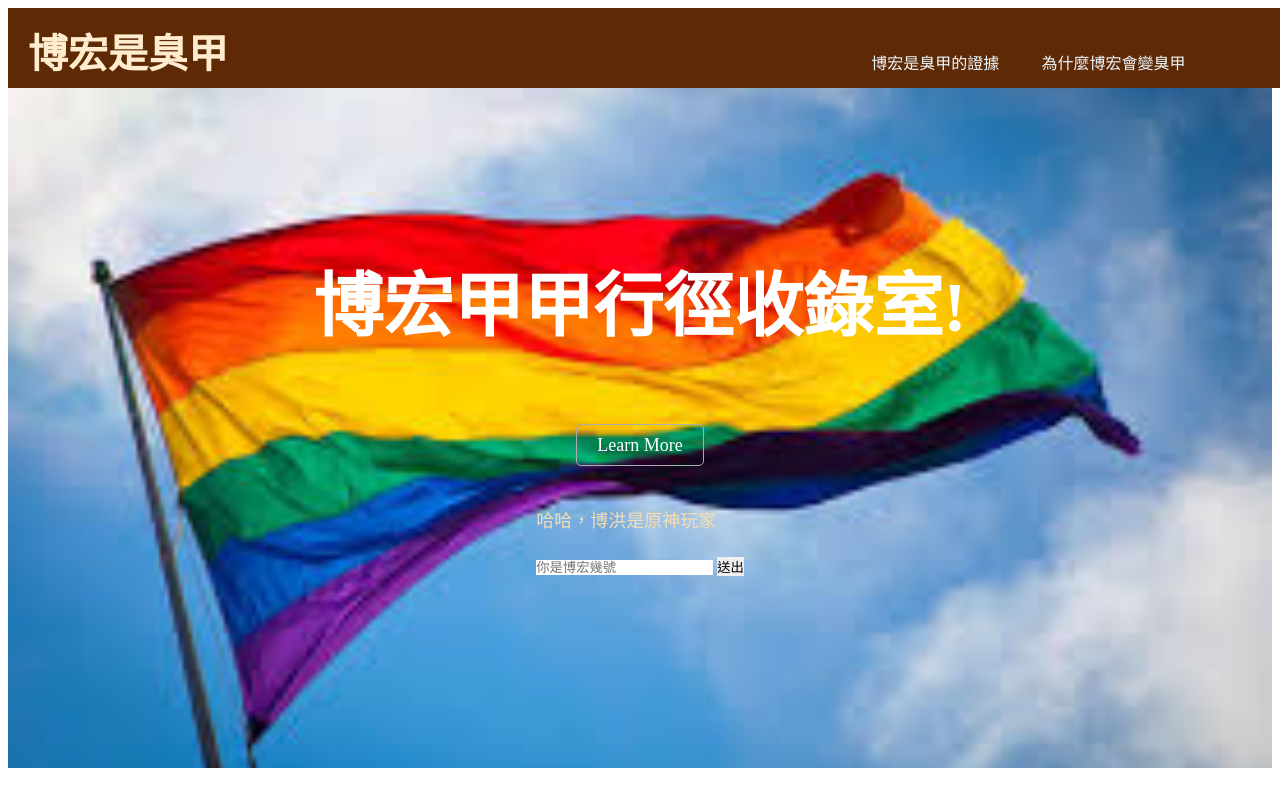
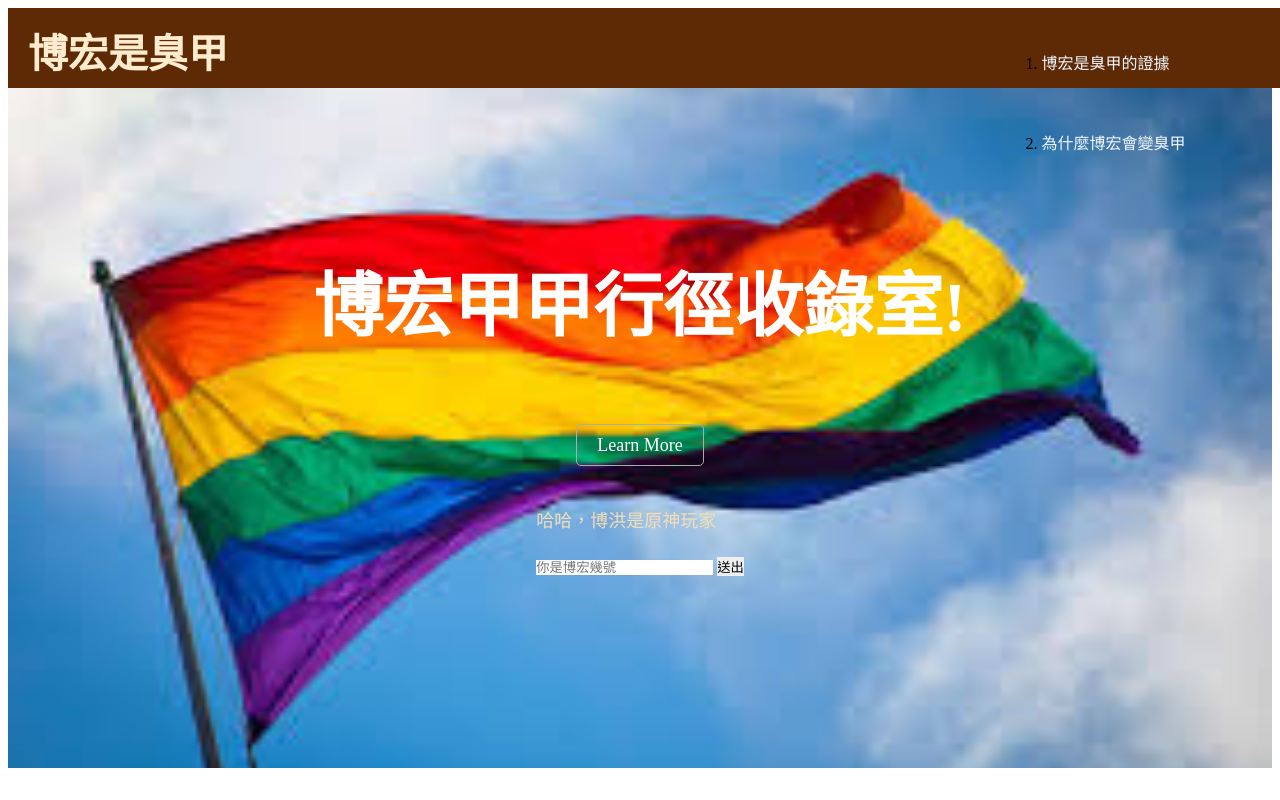
Before and after one commit to gmhy0808/gmhy2.github.io, a plain HTML site: page 新增資料夾/index.html in a window 1280 px wide. Drawn offline with Linux system fonts and the light colour scheme.

Commit message:
Update style.css

```diff
--- a/新增資料夾/style.css
+++ b/新增資料夾/style.css
@@ -23,7 +23,7 @@ h1{
     line-height: 40px;
 }
 header li{
-    display: inline;
+
     margin-right:3vw ;
 }
 header ol{
```
